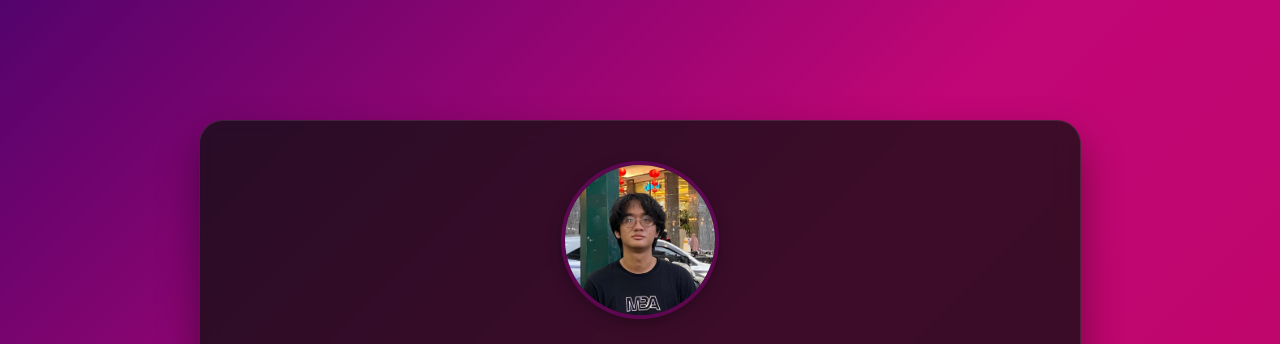
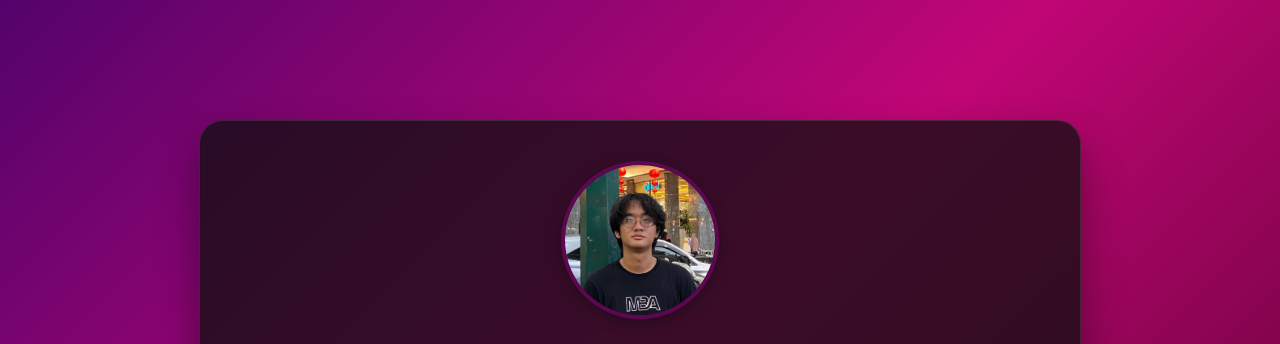
Before and after one commit to Rapfeenix/strawberrynixy, a plain HTML site: page index.html in a window 1280 px wide. Shown: the top 344 px of the page. Drawn offline with Linux system fonts and the light colour scheme.

Commit message:
tes background

```diff
--- a/index.html
+++ b/index.html
@@ -7,7 +7,7 @@
     <style>
         /* CSS UTAMA */
         body {
-            background: linear-gradient(135deg, #54036c 0%, #c10676 50%, #be0665 100%);
+            background: linear-gradient(135deg, #54036c 0%, #c10676 50%, #53032c 100%);
             background-attachment: fixed;
             font-family: 'Segoe UI', Roboto, Helvetica, Arial, sans-serif;
             color: #ffffff; /* Teks Utama Putih */
```
